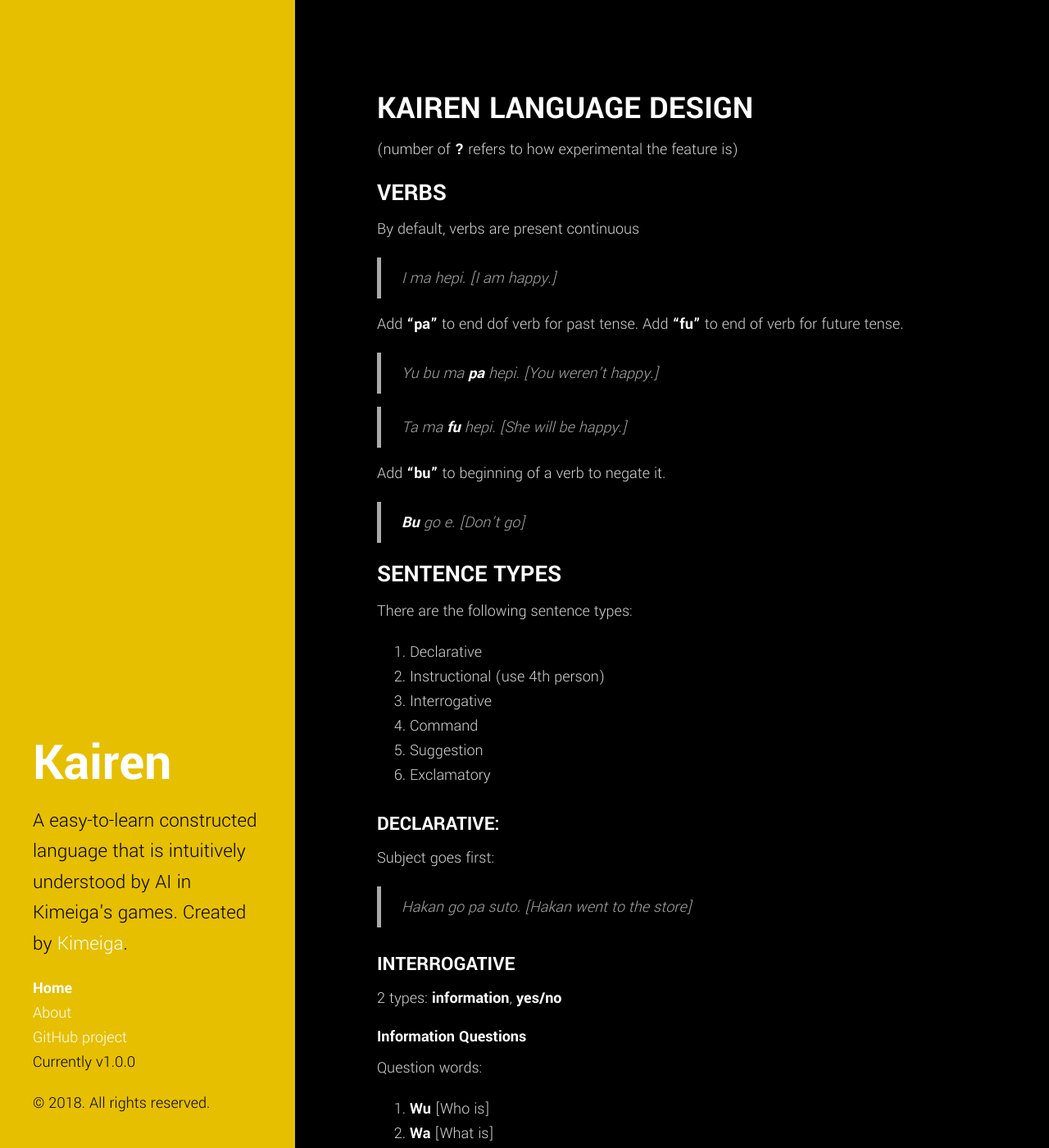
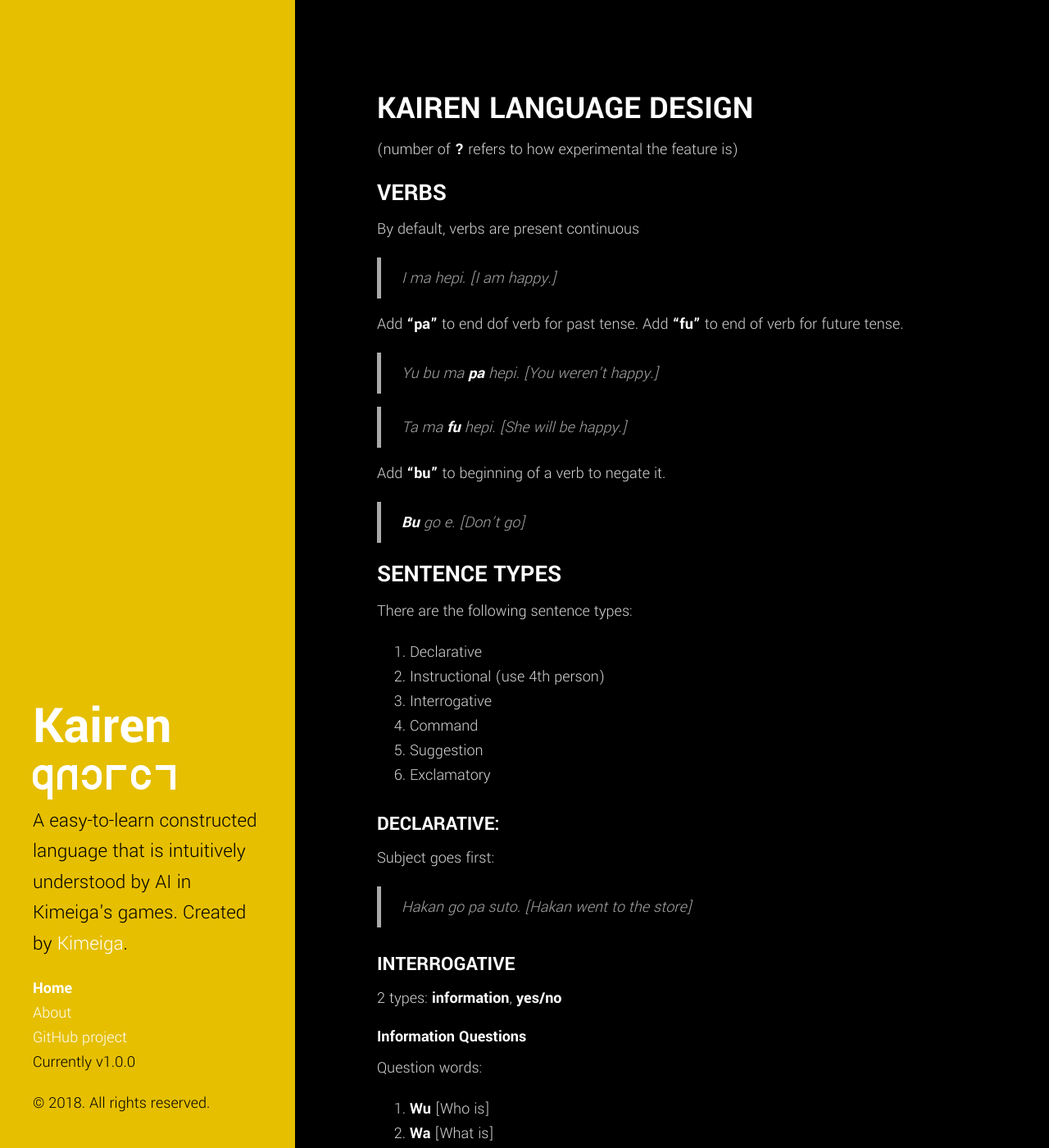
Before and after one commit to Kimeiga/kairen-old, a Jekyll site: the page built from index.md, in a window 1280 px wide and 1400 px high. Shown: the whole window at 82% size. Built offline with Jekyll 4.4.1, drawn with Linux system fonts in a browser that asks for light colours.

Commit message:
added kairen title

```diff
--- a/_includes/sidebar.html
+++ b/_includes/sidebar.html
@@ -2,6 +2,7 @@
   <div class="container sidebar-sticky">
     <div class="sidebar-about">
       <h1>{{ site.title }}</h1>
+      <h2>{{ site.title }}</h2>
       <p class="lead">{{ site.description }}</p>
     </div>
 
--- a/assets/css/kimeiga.scss
+++ b/assets/css/kimeiga.scss
@@ -26,6 +26,7 @@
 // 		 url('webfont.ttf')  format('truetype'), /* Safari, Android, iOS */
 // 		 url('webfont.svg#svgFontName') format('svg'); /* Legacy iOS */
 // }
+
 @font-face {
 	font-family: 'Kaiski Akzidenz';
 	src: url('/media/fonts/KaiskiAkzidenz-Regular.ttf') format('truetype');
@@ -57,6 +58,15 @@
 		h1 {
 			color: white;
 			font-weight: 800;
+			font-size: 3.25rem;
+			margin: -20px 0;
+		}
+		h2 {
+			color: white;
+			font-weight: 800;
+			font-family: 'Kaiski Akzidenz', sans-serif;
+			font-size: 3rem;
+			margin: 0;
 		}
 	}
 
```
